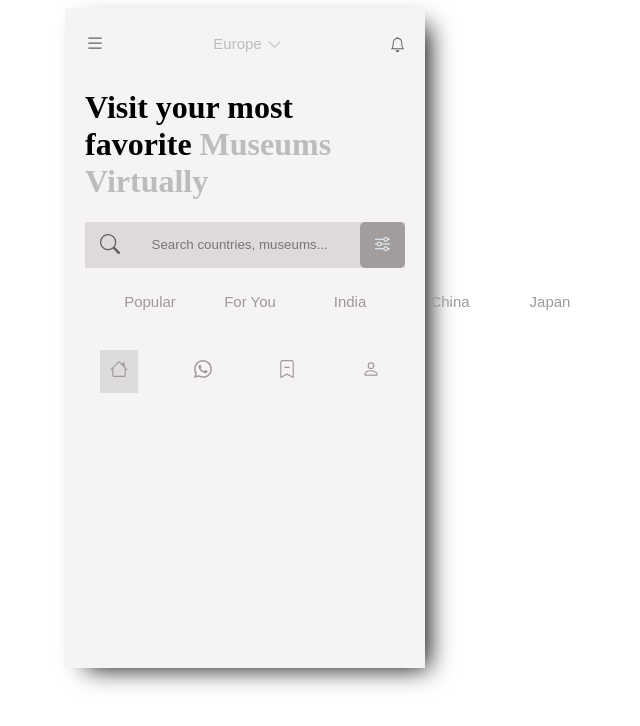
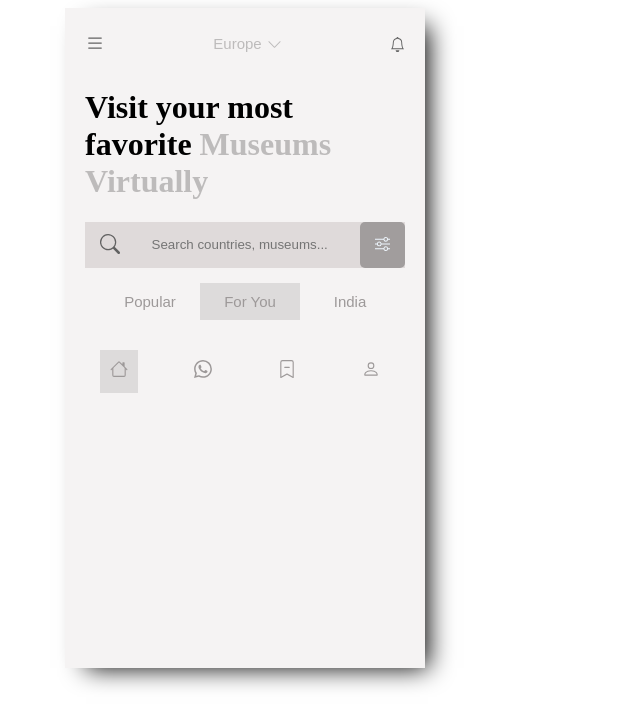
Before and after one commit to sito8943/ui-train, a React (Create React App) app: page / in a window 1280 px wide. Shown: the top 726 px of the page, without its empty margins (395-1035 px from the left). Built offline with nearby package versions, Linux system fonts and the light colour scheme.

Commit message:
dealing with scroll

```diff
--- a/src/layouts/uiuxdesig.trends/Museums Virtually/layouts/TabView/Tab/Tab.jsx
+++ b/src/layouts/uiuxdesig.trends/Museums Virtually/layouts/TabView/Tab/Tab.jsx
@@ -26,7 +26,7 @@ const Tab = (props) => {
   return (
     <button
       id={`t${index}`}
-      action={action}
+      onClick={action}
       className={`${buttonTextCss} ${active ? activeButton : ""}`}
     >
       {text}
--- a/src/layouts/uiuxdesig.trends/Museums Virtually/layouts/TabView/TabView.jsx
+++ b/src/layouts/uiuxdesig.trends/Museums Virtually/layouts/TabView/TabView.jsx
@@ -1,4 +1,4 @@
-import React from "react";
+import React, { useState } from "react";
 
 // emotion
 import { css } from "@emotion/css";
@@ -6,21 +6,33 @@ import { css } from "@emotion/css";
 // components
 import Tab from "./Tab/Tab";
 
+// styles
+import "./style.css";
+
 const tabs = ["Popular", "For You", "India", "China", "Japan"];
 
 const TabView = () => {
+  const [active, setActive] = useState(1);
+
   const containerCss = css({
     display: "flex",
     justifyContent: "space-between",
     alignItems: "center",
     padding: 15,
+    overflow: "auto",
   });
 
   return (
     <div>
-      <div className={containerCss}>
+      <div className={`${containerCss} tab-container`}>
         {tabs.map((item, i) => (
-          <Tab index={i} key={`tab${i}`} text={item} />
+          <Tab
+            index={i}
+            active={active === i ? true : false}
+            key={`tab${i}`}
+            text={item}
+            action={() => setActive(i)}
+          />
         ))}
       </div>
     </div>
--- /dev/null
+++ b/src/layouts/uiuxdesig.trends/Museums Virtually/layouts/TabView/style.css
@@ -0,0 +1,11 @@
+/*.tab-container::-webkit-scrollbar {
+  display: none;
+}*/
+.tab-container::-webkit-scrollbar-thumb :hover {
+  background: rgba(238, 244, 247);
+  border-radius: 4px;
+}
+.tab-container::-webkit-scrollbar {
+  width: 10px;
+  height: 10px;
+}
```
